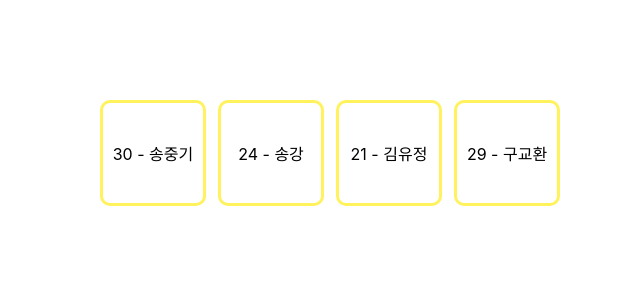
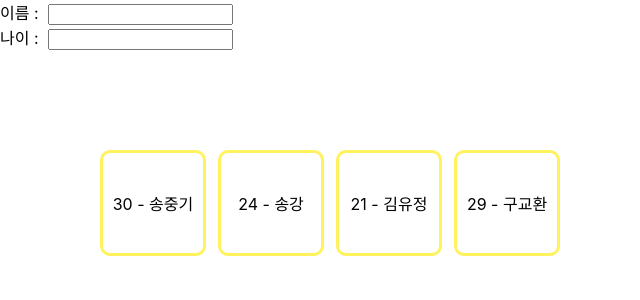
Before and after one commit to heyimcsy/style-project2, a React (Create React App) app: page / in a window 1280 px wide. Shown: the top 300 px of the page, without its empty margins (0-640 px from the left). Built offline with nearby package versions, Linux system fonts and the light colour scheme.

Commit message:
input 값

```diff
--- a/src/App.js
+++ b/src/App.js
@@ -1,23 +1,43 @@
-import React from 'react';
-import './App.css';
+import React, { useState } from "react";
+import "./App.css";
 
 const App = () => {
-  const users = [
-    { id: 1, age:30, name: "송중기"},
-    { id: 2, age:24, name: "송강"},
-    { id: 3, age:21, name: "김유정"},
-    { id: 4, age:29, name: "구교환"},
-  ];
+  const [users, setUsers] = useState([
+    { id: 1, age: 30, name: "송중기" },
+    { id: 2, age: 24, name: "송강" },
+    { id: 3, age: 21, name: "김유정" },
+    { id: 4, age: 29, name: "구교환" },
+  ]);
+  const [name, setName] = useState('');
+  const [age, setAge] = useState('');
+
   return (
+    <div>
+      <div>
+      이름 : &nbsp;
+      <input
+        value = {name}
+        onChange = {(event)=>{
+          setName(event.target.value);
+        }}
+        /> <br />
+      나이 : &nbsp;
+      <input
+        value = {age}
+        onChange = {(event)=>{
+          setAge(event.target.value);
+        }}/>
+      </div>
       <div className="app-style">
         {users.map((item) => {
           return (
-          <div key={item.id} className='box-style'>
+            <div key={item.id} className="box-style">
               {item.age} - {item.name}
             </div>
           );
         })}
       </div>
+    </div>
   );
 };
 
```
Lines whose indentation alone changed are shown as unchanged.
